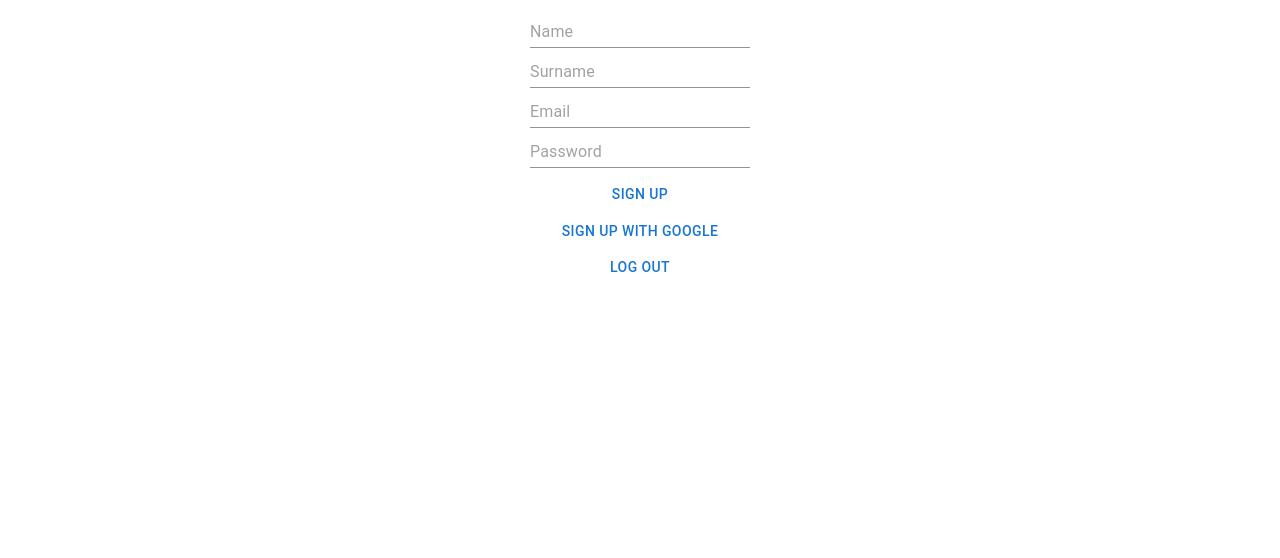
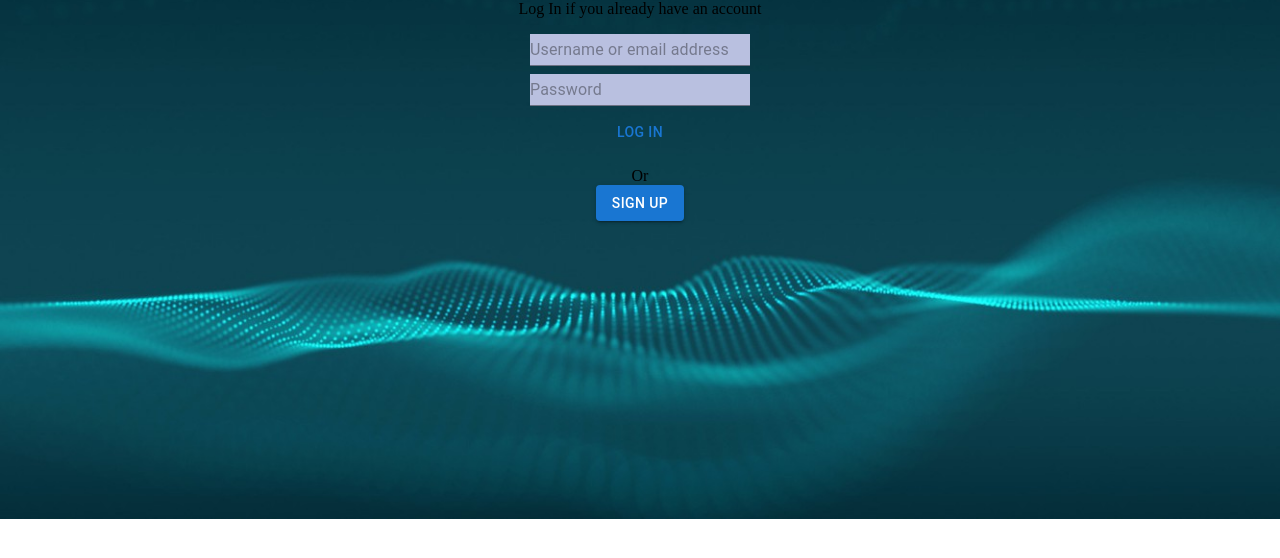
Before and after one commit to GregMatinyan/ArmBnB, a React (Create React App) app: page / in a window 1280 px wide. Shown: the top 558 px of the page. Built offline with nearby package versions, Linux system fonts and the light colour scheme.

Commit message:
routers added

```diff
--- a/package.json
+++ b/package.json
@@ -12,6 +12,7 @@
     "firebase": "^9.17.2",
     "react": "^18.2.0",
     "react-dom": "^18.2.0",
+    "react-router-dom": "6",
     "react-scripts": "5.0.1",
     "web-vitals": "^2.1.0"
   },
--- a/src/App.js
+++ b/src/App.js
@@ -1,10 +1,10 @@
 import "./App.css";
-import SignUp from "./components/SignUp";
+import Main from "./components/Main";
 
 function App() {
   return (
     <div className="App">
-      <SignUp />
+      <Main />
     </div>
   );
 }
--- /dev/null
+++ b/src/components/Home.js
@@ -0,0 +1,23 @@
+import Button from "@mui/material/Button";
+import { useNavigate } from "react-router-dom";
+import LogInForm from "./LogInForm";
+
+export default function Home() {
+  const navigation = useNavigate();
+  return (
+    <>
+      <div>
+        <span>Log In if you already have an account</span>
+        <br />
+        <LogInForm />
+      </div>
+      <div>
+        <span>Or</span>
+        <br />
+        <Button variant="contained" onClick={() => navigation("signing")}>
+          Sign Up
+        </Button>
+      </div>
+    </>
+  );
+}
--- /dev/null
+++ b/src/components/LogInForm.js
@@ -0,0 +1,40 @@
+import * as React from "react";
+import Box from "@mui/material/Box";
+import Button from "@mui/material/Button";
+import Input from "@mui/material/Input";
+import styles from "./InputForm.module.css";
+
+export default function LogInForm() {
+  return (
+    <Box
+      sx={{
+        py: 2,
+        display: "flex",
+        flexDirection: "column",
+        gap: 2,
+        alignItems: "center",
+        flexWrap: "wrap",
+      }}
+    >
+      <form
+        onSubmit={(event) => {
+          event.preventDefault();
+        }}
+        className={styles.inputForm}
+      >
+        <Input
+          placeholder="Username or email address"
+          required
+          sx={{ mb: 1, bgcolor: "#b9c0e0" }}
+        />
+        <Input
+          placeholder="Password"
+          type="password"
+          required
+          sx={{ mb: 1, bgcolor: "#b9c0e0" }}
+        />
+        <Button type="submit">Log In</Button>
+      </form>
+    </Box>
+  );
+}
--- /dev/null
+++ b/src/components/Main.js
@@ -0,0 +1,14 @@
+import SignUp from "./SignUp";
+import Home from "./Home";
+import { Route, Routes } from "react-router-dom";
+
+export default function Main() {
+  return (
+    <>
+      <Routes>
+        <Route path={"/"} element={<Home />} />
+        <Route path={"signing"} element={<SignUp />} />
+      </Routes>
+    </>
+  );
+}
--- a/src/components/SignUp.js
+++ b/src/components/SignUp.js
@@ -1,10 +1,10 @@
-import InputForm from "./InputForm";
+import SignUpForm from "./SignUpForm";
 
 export default function SignUp() {
   return (
     <>
       <div>
-        <InputForm />
+        <SignUpForm />
       </div>
     </>
   );
--- a/src/components/InputForm.js
+++ b/src/components/SignUpForm.js
@@ -1,17 +1,25 @@
-import { useState } from "react";
+import React, { useState } from "react";
 import Box from "@mui/material/Box";
 import Button from "@mui/material/Button";
 import Input from "@mui/material/Input";
+import FormControl from "@mui/material/FormControl";
+import MenuItem from "@mui/material/MenuItem";
+import Select from "@mui/material/Select";
 import styles from "./InputForm.module.css";
 import { auth, googleProvider, usersListRef } from "../configs/firebase";
 import { createUserWithEmailAndPassword, signInWithPopup } from "firebase/auth";
 import { addDoc } from "firebase/firestore";
 
-export default function InputForm() {
+export default function SignUpForm() {
   const [name, setName] = useState("");
   const [surname, setSurname] = useState("");
   const [email, setEmail] = useState("");
   const [password, setPassword] = useState("");
+  const [proffession, setProfession] = useState("");
+
+  const chooseProffession = (event) => {
+    setProfession(event.target.value);
+  };
   const signUpWithEmail = async () => {
     try {
       await createUserWithEmailAndPassword(auth, email, password);
@@ -19,11 +27,13 @@ export default function InputForm() {
         name,
         surname,
         email,
+        proffession,
       });
       setName("");
       setSurname("");
       setEmail("");
       setPassword("");
+      setProfession("");
     } catch (error) {
       console.error(error);
     }
@@ -37,13 +47,13 @@ export default function InputForm() {
     }
   };
 
-  const logOut = async () => {
-    try {
-      await signInWithPopup(auth);
-    } catch (error) {
-      console.error(error);
-    }
-  };
+  // const logOut = async () => {
+  //   try {
+  //     await signInWithPopup(auth);
+  //   } catch (error) {
+  //     console.error(error);
+  //   }
+  // };
 
   return (
     <Box
@@ -67,14 +77,14 @@ export default function InputForm() {
           value={name}
           onChange={(e) => setName(e.target.value)}
           required
-          sx={{ mb: 1, fontSize: "var(--joy-fontSize-sm)" }}
+          sx={{ mb: 1, bgcolor: "#b9c0e0" }}
         />
         <Input
           placeholder="Surname"
           value={surname}
           onChange={(e) => setSurname(e.target.value)}
           required
-          sx={{ mb: 1, fontSize: "var(--joy-fontSize-sm)" }}
+          sx={{ mb: 1, bgcolor: "#b9c0e0" }}
         />
         <Input
           placeholder="Email"
@@ -82,7 +92,7 @@ export default function InputForm() {
           onChange={(e) => setEmail(e.target.value)}
           type="email"
           required
-          sx={{ mb: 1, fontSize: "var(--joy-fontSize-sm)" }}
+          sx={{ mb: 1, bgcolor: "#b9c0e0" }}
         />
         <Input
           placeholder="Password"
@@ -90,11 +100,29 @@ export default function InputForm() {
           onChange={(e) => setPassword(e.target.value)}
           type="password"
           required
-          sx={{ mb: 1, fontSize: "var(--joy-fontSize-sm)" }}
+          sx={{ mb: 1, bgcolor: "#b9c0e0" }}
         />
-        <Button onClick={signUpWithEmail}>Sign Up</Button>
+        <FormControl sx={{ m: 1, minWidth: 120 }}>
+          <Select
+            value={proffession}
+            onChange={chooseProffession}
+            displayEmpty
+            inputProps={{ "aria-label": "Without label" }}
+            sx={{ color: "#b9c0e0" }}
+          >
+            <MenuItem value="">
+              <em>Choose your proffession</em>
+            </MenuItem>
+            <MenuItem value={"Developer"}>Developer</MenuItem>
+            <MenuItem value={"Hacker"}>Hacker</MenuItem>
+          </Select>
+        </FormControl>
+
+        <Button type="submit" onClick={signUpWithEmail}>
+          Sign Up
+        </Button>
         <Button onClick={signUpWithGoogleAcc}>Sign Up With Google</Button>
-        <Button onClick={logOut}>Log out</Button>
+        {/* <Button onClick={logOut}>Log out</Button> */}
       </form>
     </Box>
   );
--- a/src/index.css
+++ b/src/index.css
@@ -1,13 +1,12 @@
 body {
   margin: 0;
-  font-family: -apple-system, BlinkMacSystemFont, 'Segoe UI', 'Roboto', 'Oxygen',
-    'Ubuntu', 'Cantarell', 'Fira Sans', 'Droid Sans', 'Helvetica Neue',
-    sans-serif;
-  -webkit-font-smoothing: antialiased;
-  -moz-osx-font-smoothing: grayscale;
+  background-image: url("../src/images/bg-img.jpg");
+  background-position: center;
+  background-repeat: no-repeat;
+  background-size: cover;
 }
 
 code {
-  font-family: source-code-pro, Menlo, Monaco, Consolas, 'Courier New',
+  font-family: source-code-pro, Menlo, Monaco, Consolas, "Courier New",
     monospace;
 }
--- a/src/index.js
+++ b/src/index.js
@@ -3,11 +3,14 @@ import ReactDOM from "react-dom/client";
 import "./index.css";
 import App from "./App";
 import reportWebVitals from "./reportWebVitals";
+import { BrowserRouter } from "react-router-dom";
 
 const root = ReactDOM.createRoot(document.getElementById("root"));
 root.render(
   <React.StrictMode>
-    <App />
+    <BrowserRouter>
+      <App />
+    </BrowserRouter>
   </React.StrictMode>
 );
 
```
Also changed, not shown: src/components/Profile.js (added, +7 -0 lines), src/images/bg-img.jpg (added), 1 other file (tests, documents, lock files or other folders).
